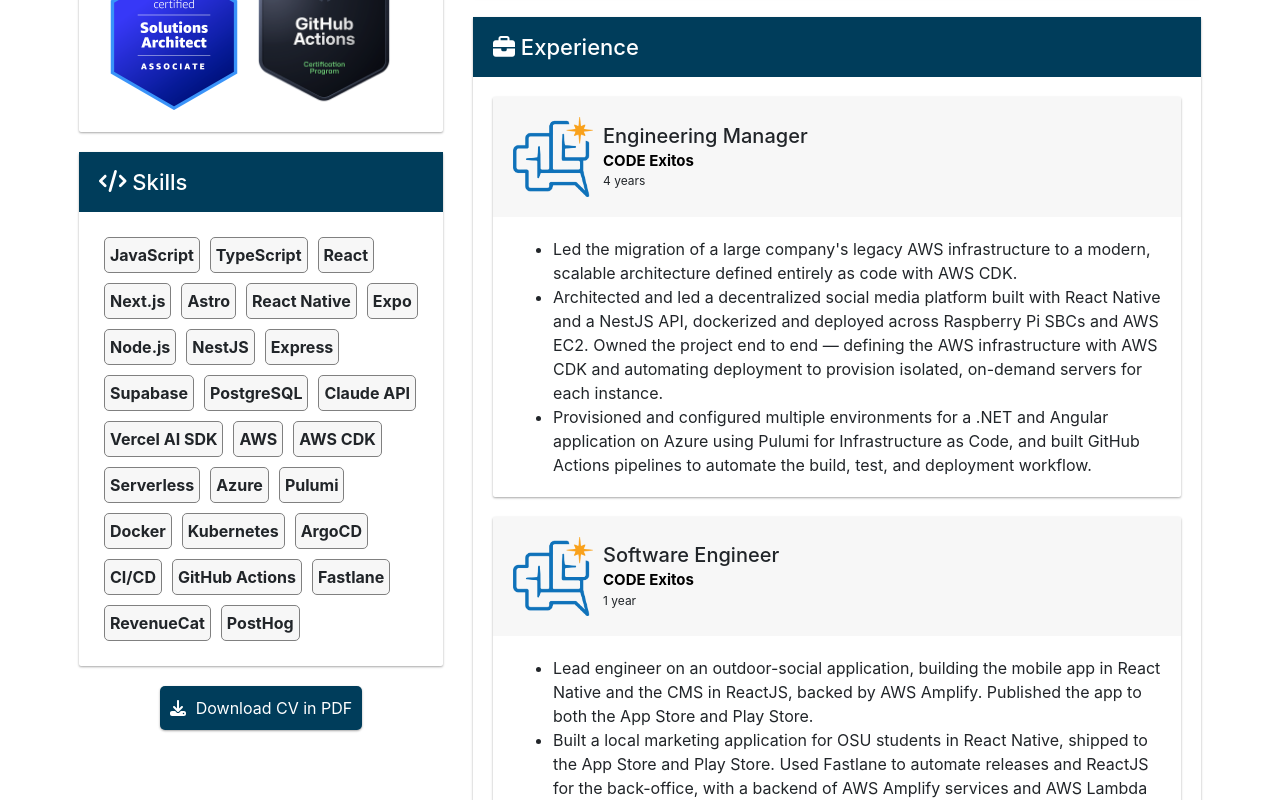
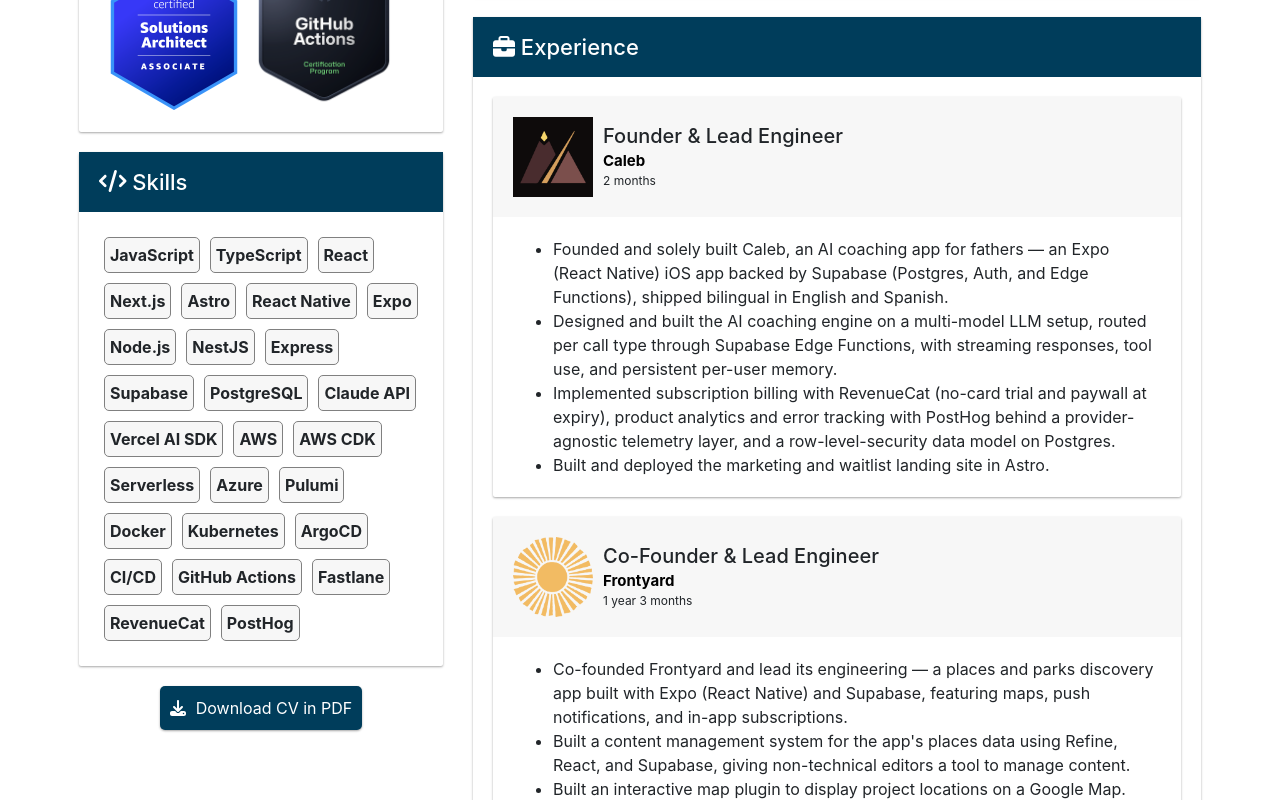
Before and after one commit to jehielmartinez/portfolio, a React (Vite) app: page / in a window 1280 px wide. Shown: the part 640-1440 px from the top of the page. Built offline with nearby package versions, Linux system fonts and the light colour scheme.

Commit message:
Add Caleb and Frontyard founder experience entries
Add two independent-product roles at the top of the experience
timeline, with logos, covering the AI app and multi-model LLM work
on Caleb and the cross-platform product and CMS work on Frontyard.

```diff
--- a/src/assets/resume.ts
+++ b/src/assets/resume.ts
@@ -126,6 +126,35 @@
     "I'm driven by solving complex problems with technology, and I'm always looking for ways to improve processes through automation and thoughtful engineering."
   ],
   experience: [
+    {
+      company: 'Caleb',
+      logo: './images/caleb.png',
+      website: 'https://calebfoundry.com',
+      position: 'Founder & Lead Engineer',
+      startDate: '14/04/2026',
+      endDate: 'now',
+      duration: '2 months',
+      activities: [
+        'Founded and solely built Caleb, an AI coaching app for fathers — an Expo (React Native) iOS app backed by Supabase (Postgres, Auth, and Edge Functions), shipped bilingual in English and Spanish.',
+        'Designed and built the AI coaching engine on a multi-model LLM setup, routed per call type through Supabase Edge Functions, with streaming responses, tool use, and persistent per-user memory.',
+        'Implemented subscription billing with RevenueCat (no-card trial and paywall at expiry), product analytics and error tracking with PostHog behind a provider-agnostic telemetry layer, and a row-level-security data model on Postgres.',
+        'Built and deployed the marketing and waitlist landing site in Astro.'
+      ]
+    },
+    {
+      company: 'Frontyard',
+      logo: './images/frontyard.png',
+      website: 'https://frontyardinc.com',
+      position: 'Co-Founder & Lead Engineer',
+      startDate: '08/03/2025',
+      endDate: 'now',
+      duration: '1 year 3 months',
+      activities: [
+        'Co-founded Frontyard and lead its engineering — a places and parks discovery app built with Expo (React Native) and Supabase, featuring maps, push notifications, and in-app subscriptions.',
+        'Built a content management system for the app\'s places data using Refine, React, and Supabase, giving non-technical editors a tool to manage content.',
+        'Built an interactive map plugin to display project locations on a Google Map.'
+      ]
+    },
     {
       company: 'CODE Exitos',
       logo: './images/codexitos.png',
```
Also changed, not shown: public/images/caleb.png (added), public/images/frontyard.png (added).
